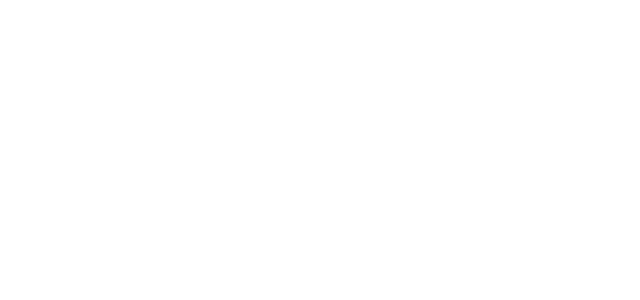
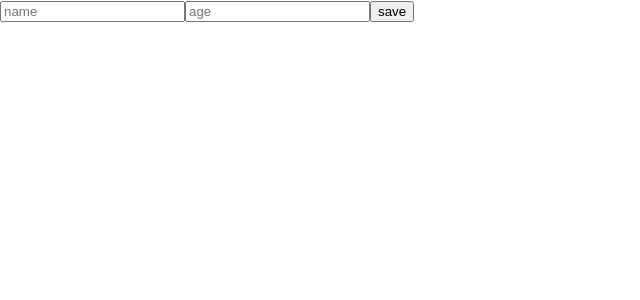
Before and after one commit to Za1605/React9, a React (Create React App) app: page / in a window 1280 px wide. Shown: the top 300 px of the page, without its empty margins (0-640 px from the left). Built offline with nearby package versions, Linux system fonts and the light colour scheme.

Commit message:
hw-3 second commit

```diff
--- a/src/App.js
+++ b/src/App.js
@@ -1,9 +1,19 @@
 import React from 'react';
 
 const App = () => {
+    const save = (e) => {
+      e.preventDefault()
+
+    }
+
+
     return (
         <div>
-
+          <form>
+              <input type={'text'} placeholder={'name'} name={'name'}/>
+              <input type={'text'} placeholder={'age'} name={'age'}/>
+              <button> save</button>
+          </form>
         </div>
     );
 };
```
